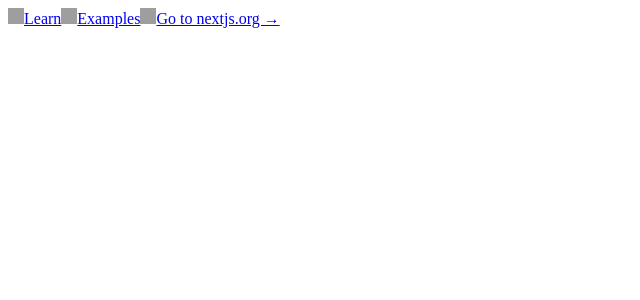
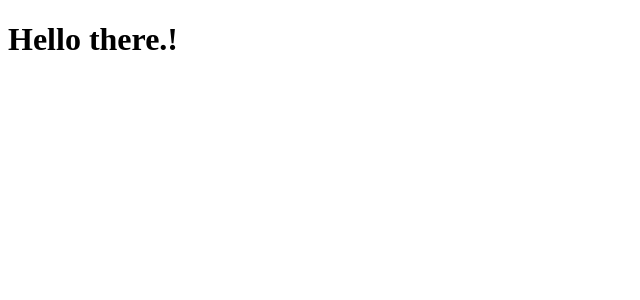
Before and after one commit to arafatah/the-wild-oasis-website, a Next.js app: page / in a window 1280 px wide. Shown: the top 300 px of the page, without its empty margins (0-640 px from the left). Built offline with nearby package versions, Linux system fonts and the light colour scheme; grey boxes are pictures that could not be loaded.

Commit message:
Remove unused font files and restructure page components; add basic layout and page files.

```diff
--- /dev/null
+++ b/app/cabins/page.js
@@ -0,0 +1,6 @@
+
+export default function page() {
+  return (
+   <h1>Cabins page</h1>
+  )
+}
--- /dev/null
+++ b/app/layout.js
@@ -0,0 +1,12 @@
+export const metadata = {
+  title: 'Next.js',
+  description: 'Generated by Next.js',
+}
+
+export default function RootLayout({ children }) {
+  return (
+    <html lang="en">
+      <body>{children}</body>
+    </html>
+  )
+}
--- a/app/page.js
+++ b/app/page.js
@@ -1,56 +1,8 @@
-import Image from "next/image";
 
 export default function Page() {
   return (
-    <div className="grid grid-rows-[20px_1fr_20px] items-center justify-items-center min-h-screen p-8 pb-20 gap-16 sm:p-20 font-[family-name:var(--font-geist-sans)]">
-
-      <footer className="row-start-3 flex gap-6 flex-wrap items-center justify-center">
-        <a
-          className="flex items-center gap-2 hover:underline hover:underline-offset-4"
-          href="https://nextjs.org/learn?utm_source=create-next-app&utm_medium=appdir-template-tw&utm_campaign=create-next-app"
-          target="_blank"
-          rel="noopener noreferrer"
-        >
-          <Image
-            aria-hidden
-            src="https://nextjs.org/icons/file.svg"
-            alt="File icon"
-            width={16}
-            height={16}
-          />
-          Learn
-        </a>
-        <a
-          className="flex items-center gap-2 hover:underline hover:underline-offset-4"
-          href="https://vercel.com/templates?framework=next.js&utm_source=create-next-app&utm_medium=appdir-template-tw&utm_campaign=create-next-app"
-          target="_blank"
-          rel="noopener noreferrer"
-        >
-          <Image
-            aria-hidden
-            src="https://nextjs.org/icons/window.svg"
-            alt="Window icon"
-            width={16}
-            height={16}
-          />
-          Examples
-        </a>
-        <a
-          className="flex items-center gap-2 hover:underline hover:underline-offset-4"
-          href="https://nextjs.org?utm_source=create-next-app&utm_medium=appdir-template-tw&utm_campaign=create-next-app"
-          target="_blank"
-          rel="noopener noreferrer"
-        >
-          <Image
-            aria-hidden
-            src="https://nextjs.org/icons/globe.svg"
-            alt="Globe icon"
-            width={16}
-            height={16}
-          />
-          Go to nextjs.org →
-        </a>
-      </footer>
-    </div>
+   <h1>
+    Hello there.!
+   </h1>
   );
 }
```
Also changed, not shown: app/about/page.js (added, +8 -0 lines), app/account/page.js (added, +8 -0 lines), app/fonts/GeistMonoVF.woff (deleted), app/fonts/GeistVF.woff (deleted).
